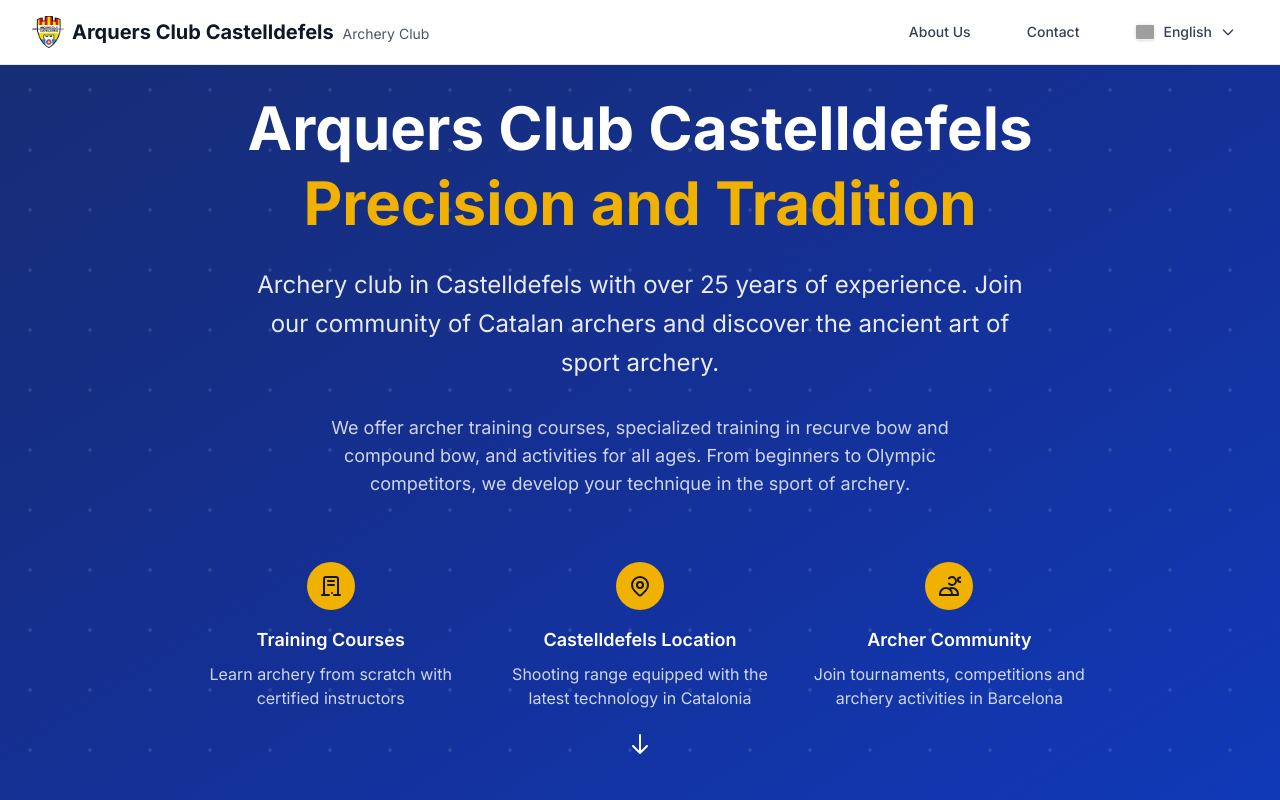
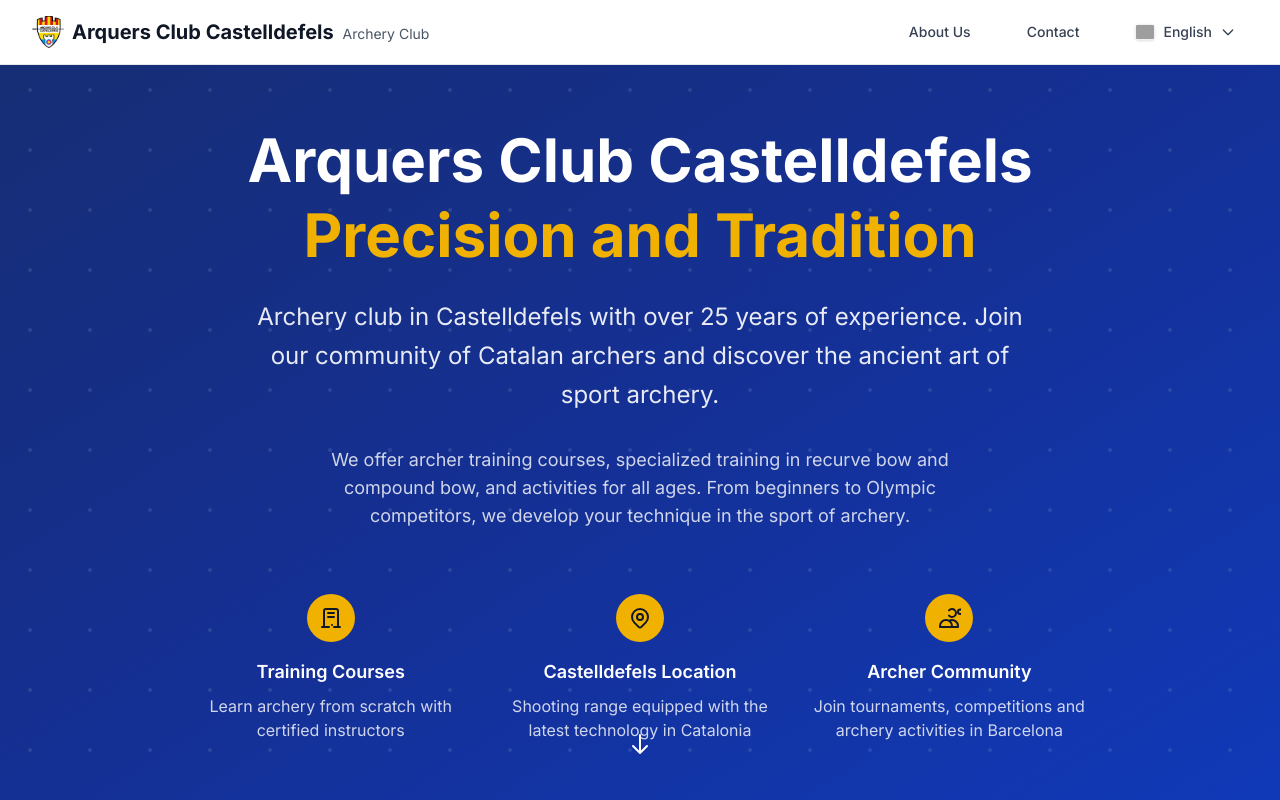
Before and after one commit to edfrias/acc, a Vue app: page / in a window 1280 px wide. Shown: the top 800 px of the page. Built offline with nearby package versions, Linux system fonts and the light colour scheme; grey boxes are pictures that could not be loaded.

Commit message:
FEAT Add responsive height utilities for improved layout control

```diff
--- a/src/components/HeroSection.vue
+++ b/src/components/HeroSection.vue
@@ -7,7 +7,7 @@
     ></div>
 
     <div class="relative z-10 max-w-7xl mx-auto px-4 sm:px-6 lg:px-8 text-center">
-      <div class="max-w-4xl mx-auto mt-16 md:mt-0 lg:mt-0">
+      <div class="max-w-4xl mx-auto mt-16 md-h-750:mt-0 lg-h-750:mt-0">
         <h1 class="text-4xl sm:text-5xl lg:text-6xl font-display font-bold text-white mb-6 leading-tight">
           {{ $t('hero.title') }}
           <span class="block text-yellow-500">{{ $t('hero.subtitle') }}</span>
--- a/tailwind.config.js
+++ b/tailwind.config.js
@@ -55,8 +55,14 @@ export default {
       fontFamily: {
         sans: ['Inter', 'system-ui', 'sans-serif'],
         display: ['Montserrat', 'Inter', 'system-ui', 'sans-serif'],
+      },
+      screens: {
+        'max-h-750': { 'raw': '(max-height: 750px)' },
+        'min-h-750': { 'raw': '(min-height: 750px)' },
+        'md-h-750': { 'raw': '(min-width: 768px) and (min-height: 750px)' },
+        'lg-h-750': { 'raw': '(min-width: 1024px) and (min-height: 750px)' },
       }
     },
   },
+  plugins: [],
 }
-}
```
